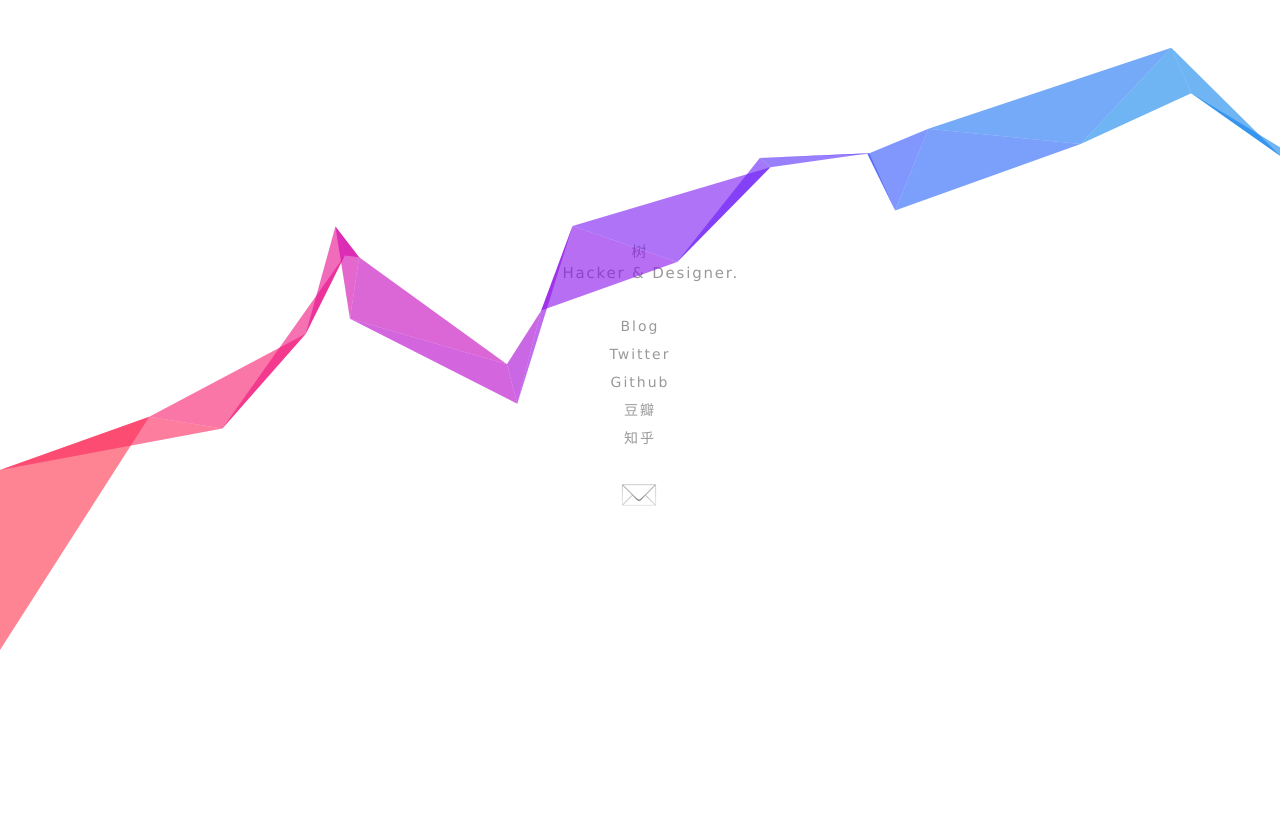
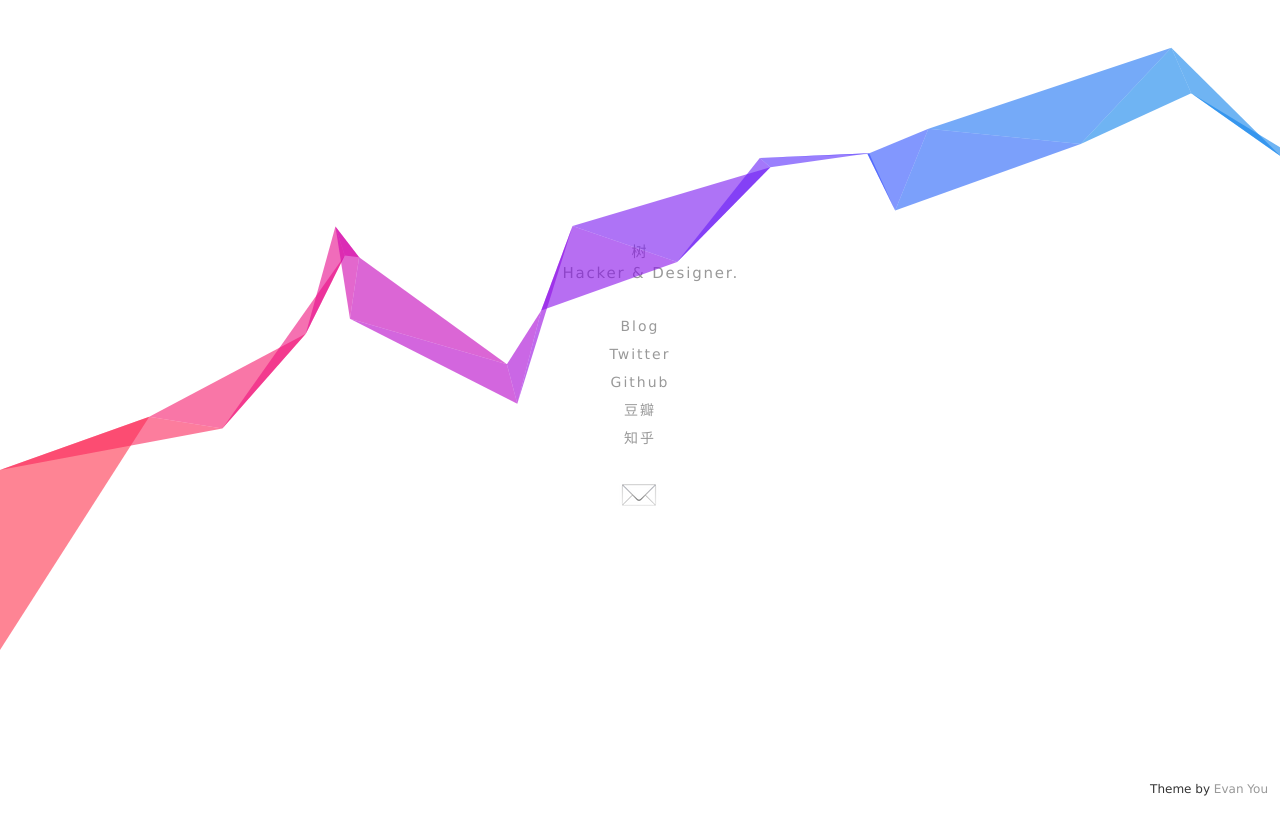
Before and after one commit to Aaaaaashu/Aaaaaashu.github.io, a plain HTML site: page index.html in a window 1280 px wide. Shown: the top 834 px of the page. Drawn offline with Linux system fonts and the light colour scheme.

Commit message:
add theme info

```diff
--- a/index.html
+++ b/index.html
@@ -119,6 +119,12 @@
             position:relative;
             z-index: 3;
         }
+        .theme {
+          position: fixed;
+          right: 12px;
+          bottom: 4px;
+          font-size: 12px;
+        }
     </style>
 </head>
 <body>
@@ -133,6 +139,7 @@
         <p><a class="zhihu" href="http://www.zhihu.com/people/aaaaaashu" target="_blank">知乎</a></p>
 
         <a class="contact-me" href="mailto:orangehat.rb@gmail.com">contact_me</a>
+        <span class="theme">Theme by <a href="http://evanyou.me/">Evan You</a></span>
     </div>
     <canvas class="touchmove"></canvas>
 </div>
```
